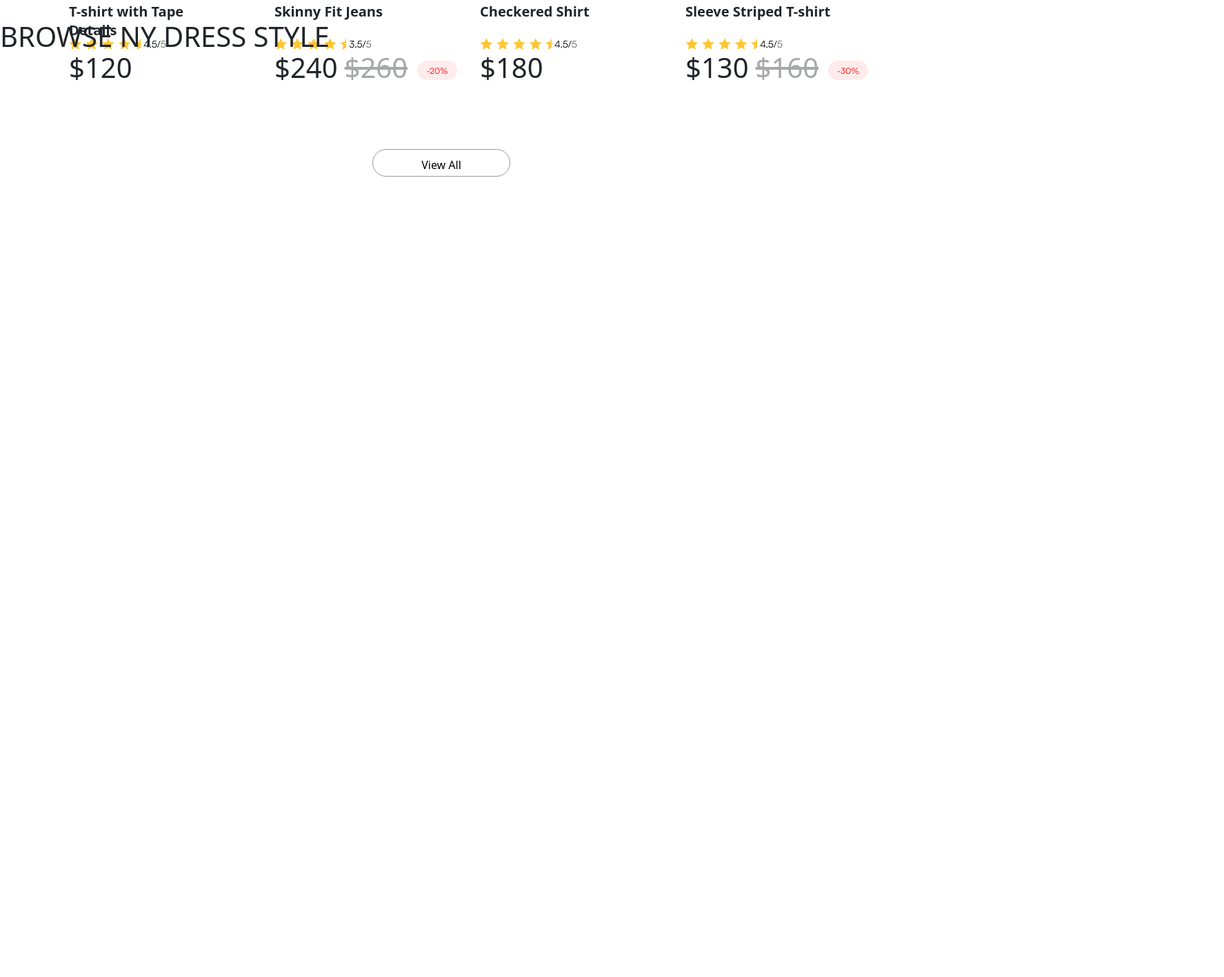
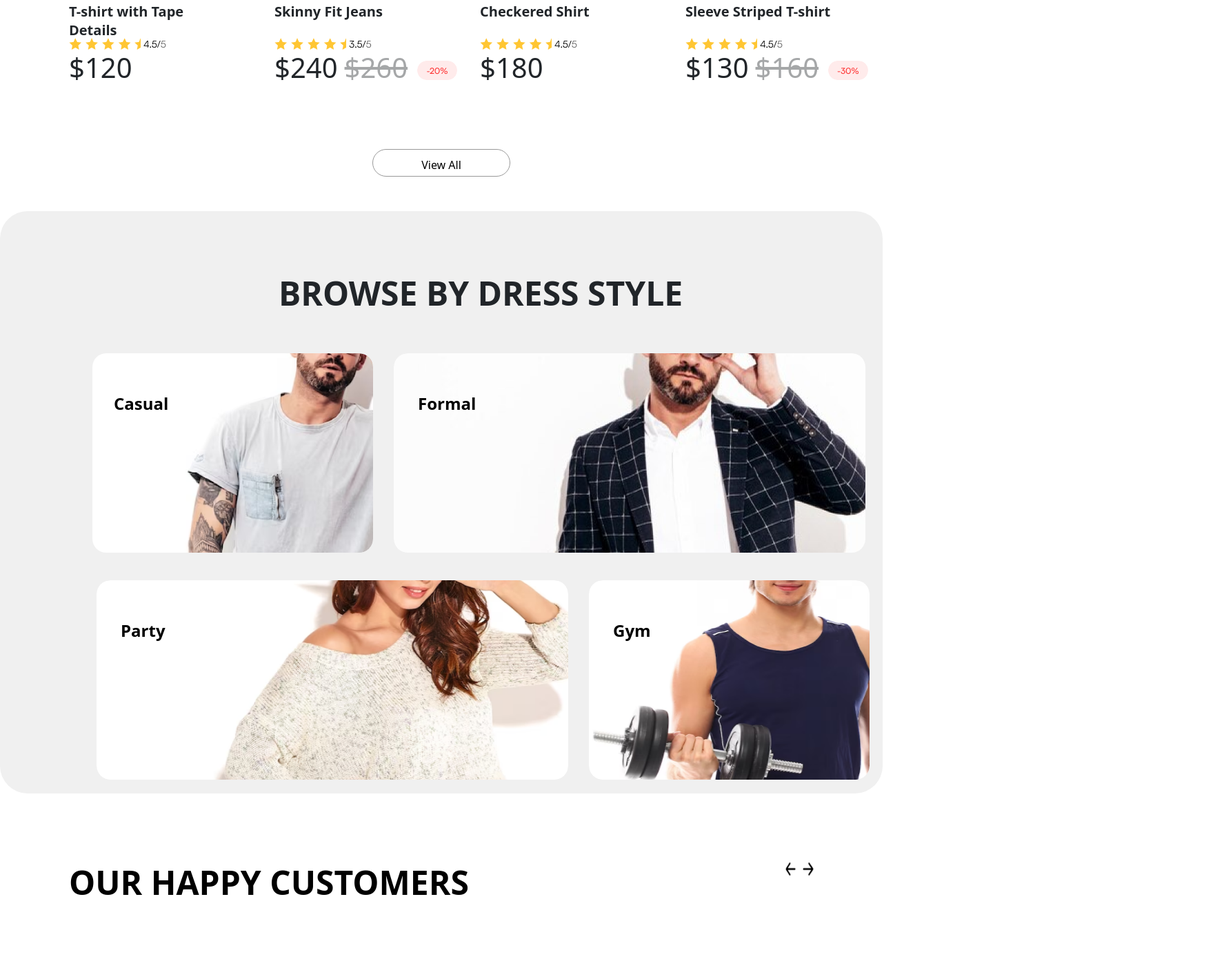
Before and after one commit to parischaralampidis3/wordpress-test, a plain HTML site: page shop.co/index.html in a window 1280 px wide. Shown: the part 1454-2870 px from the top of the page at 69% size, 1775 px wide, since content can reach past the window. Before the commit the page ends 1710 px from the top, so only its background shows below. Drawn offline with nearby package versions, Linux system fonts and the light colour scheme.

Commit message:
creating new section

```diff
--- a/shop.co/index.html
+++ b/shop.co/index.html
@@ -150,15 +150,61 @@
                 </div>
             </div>
         </div>
+
     </div>
     <div style="margin-top:100px;" class="btn-container">
         <button class="viewBtn">View All</button>
     </div>
+
+
+<section>
+    <div class="grid-container" style="margin-top: 50px;">
+
+        <div class="grid-dress-style">
+             <h1 style="margin-left:30vw; font-weight:600;margin-top:70px; width:687px;font-size:48px;">BROWSE BY DRESS STYLE</h1>
+            <div style="margin-top:50px;" class="image-grid">
+                <div style="display:flex;flex-direction: column;">
+                <div style="margin-left:50px; display:flex;">
+                <div  class="grid-item">
+                    <img class="image-grid-item one" src="../images/images/image 11.png" alt="image-1">
+                    <p style="margin-left:60px;" class="subheading">Casual</p>
+                </div>
+                <div style="margin-left:30px;"class="grid-item">
+                    <img class="image-grid-item two" src="../images/images/image 13.png" alt="image-3">
+                    <p class="subheading">Formal</p>
+                </div>
+                </div>
+                <div style="display:flex;">
+                <div style="margin-left:120px; margin-top:40px;" class="grid-item">
+                    <img class="image-grid-item three" src="../images/images/image 12.png" alt="image-2">
+                    <p class="subheading">Party</p>
+                </div>
+                <div style="margin-top:40px; margin-left:30px;"class="grid-item">
+                    <img class="image-grid-item four" src="../images/images/image 14.png" alt="image-4">
+                    <p class="subheading">Gym</p>
+                </div>
+                </div>
+                </div>
+            </div>
+        </div>
+    </div>
 </section>
+<div style="display:flex; justify-content: space-between; padding:100px;">
+    <div>
+    <h1 class="customers-heading">OUR HAPPY CUSTOMERS</h1>
+    </div>
+
+    <div style="display: flex;">
+        <img class="left-arrow" src="../images/icons/left-arrow-icon.png" alt="left-arrow-icon"/>
+        <img class="right-arrow" src="../images/icons/right-arrow-icon.png" alt="right-arrow-icon"/>
+    </div>
+
+</div>
+
 <section>
-    <div>
-    <h1>BROWSE NY DRESS STYLE</h1>
-    </div>
+
+
+
 </section>
 
 
--- a/shop.co/styles/style.css
+++ b/shop.co/styles/style.css
@@ -180,6 +180,89 @@ ul, li ~ .brand-items{
 
 .viewBtn:hover {
     background-color: white; /* Darker shade on hover */
+}
+.grid-dress-style {
+    display: grid;
+    background-color: #F0F0F0;
+    border-radius: 40px;
+    margin: 0 auto; /* Center the grid */
+    max-width: 1330px; /* Limit max width */
+    padding: 20px; /* Add padding */
+}
+
+.dress-style-heading {
+    text-align: center;
+    font-size: 48px;
+    font-weight: 700;
+    margin: 70px 0 20px; /* Adjusted margins */
+}
+
+.image-grid {
+    display: grid;
+    grid-template-columns: repeat(2, 1fr); /* Two columns */
+    gap: 20px; /* Space between images */
+}
+
+.grid-item {
+    position: relative;
+    border-radius: 20px;
+    overflow: hidden; /* Ensure subheading stays within the image border */
+}
+
+.image-grid-item {
+    width: 100%; /* Make images responsive */
+    height: auto; /* Maintain aspect ratio */
+    border-radius: 20px; /* Match border radius */
+}
+
+.one{
+width:407px;
+height:289px;
+margin-left:64px;
+
+}
+.two{
+width:684px;
+height:289px;
+margin-right:500px;
+}
+.three{
+width:684px;
+height:289px;
+
+}
+.four{
+width:407px;
+height:289px;
+
+}
+
+.subheading {
+    position: absolute;
+    top:50px;
+    bottom: 0px; /* Position at the bottom */
+    left: 30px; /* Add some space from the left */
+    color: black; /* Text color */
+
+    padding: 5px; /* Padding around text */
+    font-weight: 700;
+    font-size: 24px; /* Adjusted font size */
+}
+
+.left-arrow{
+width:15.76px;
+height:18.75px;
+}
+.right-arrow{
+width:15.76px;
+height:18.75px;
+margin-left:10px;
+}
+
+.customers-heading{
+   font-size:48px;
+   font-weight:700;
+    color:black;
 }
 
 @media screen and (max-width: 880px) {
```
